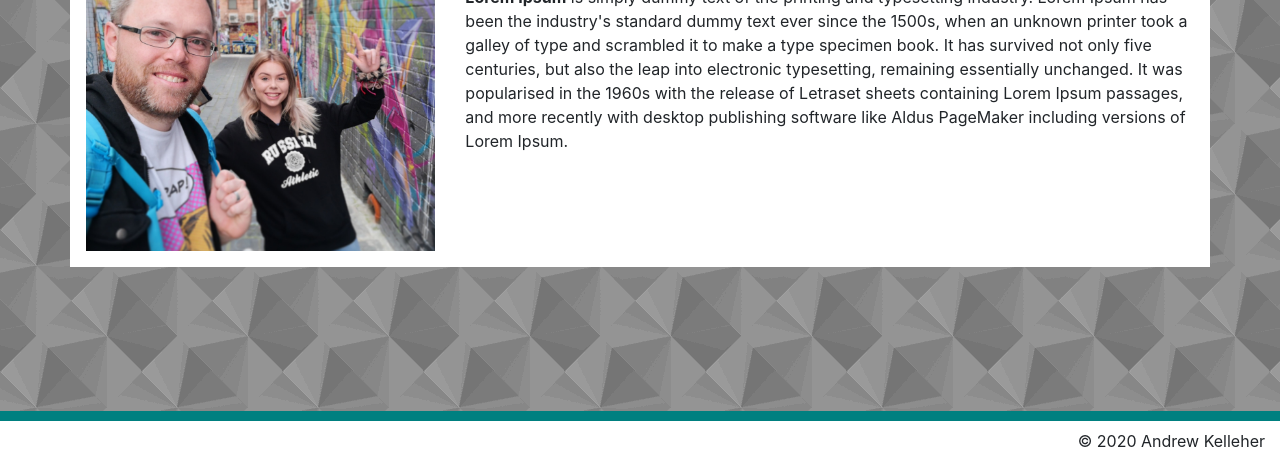
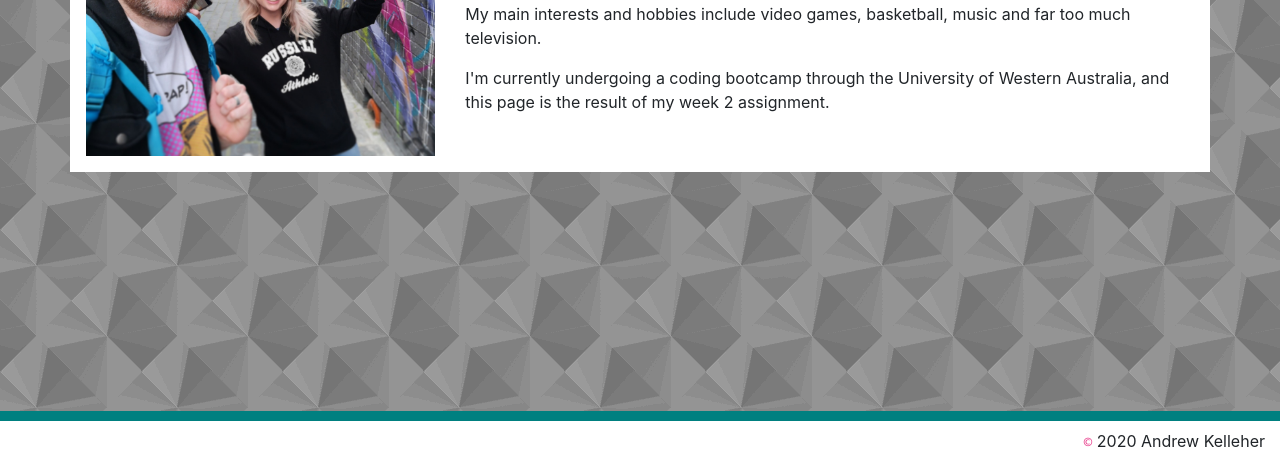
Before and after one commit to diemrbond/Homework_W2, a plain HTML site: page index.html in a window 1280 px wide. Shown: the part 339-800 px from the top of the page. Drawn offline with nearby package versions, Linux system fonts and the light colour scheme.

Commit message:
Restructured the index.html, added favicons

```diff
--- a/assets/style.css
+++ b/assets/style.css
@@ -4,31 +4,7 @@
     margin-right: 20px;
 }
 
-html {
-    height: calc(100% - 130px);
-    /* min-height: 600px; */
-}
-
-body {
-    background-color: white;
-    height: 100%;
-    /* Background downloaded for free from https://www.transparenttextures.com/  */
-    background: url("./diagmonds.png");
-    /* min-height: 600px;*/
-    margin-top: 120px;
-    margin-bottom: 120px;
-}
-
-section {
-
-}
-
-footer {
-    background-color: white;
-    height: 50px;
-    border-top: 10px solid teal;
-}
-
+/* Content Styling */
 h1 {
     font-size: 4em;
 }
@@ -37,8 +13,18 @@ h1 {
     font-family: 'Permanent Marker', cursive;
 }
 
-@media screen and (min-height: 600px){
 body {
+    /* Background downloaded for free from https://www.transparenttextures.com/  */
+    background: url("./diagmonds.png");
+    background-color: white;
+    height: 100%;
     margin-top: 80px;
-    margin-bottom: 0px;
+    margin-bottom: 80px;
 }
+
+/* Footer styling */
+footer {
+    background-color: white;
+    height: 50px;
+    border-top: 10px solid teal;
+}
--- a/index.html
+++ b/index.html
@@ -23,19 +23,17 @@
         integrity="sha384-B4gt1jrGC7Jh4AgTPSdUtOBvfO8shuf57BaghqFfPlYxofvL8/KUEfYiJOMMV+rV"
         crossorigin="anonymous"></script>
 
-    <!-- Custom Stylesheets -->
+    <!-- Custom Stylesheets & Fonts -->
     <link rel="stylesheet" href="./assets/style.css">
     <link href="https://fonts.googleapis.com/css2?family=Permanent+Marker&display=swap" rel="stylesheet">
 
     <!-- Page Components -->
     <title>Andrew Kelleher | Home</title>
+    <link rel="icon" href="./assets/favicon.png">
 
 </head>
 
 <body>
-
-    <!-- Placeholder Image -->
-    <!-- <img class="img img-thumbnail" src="http://placehold.it/150x150"> -->
 
     <!-- Navigation Bar -->
     <nav class="navbar navbar-expand-lg navbar-dark bg-dark fixed-top">
@@ -62,40 +60,34 @@
                     <a class="nav-link" href="contact.html">Contact</a>
                 </li>
             </ul>
-
         </div>
     </nav>
 
     <!-- Main Content Section -->
     <section class="container h-100">
-        <div class="row h-100 align-items-center">
-
-            <div class="container bg-white p-3">
+        <div class="row ">
+            <!-- About Me -->
+            <div class="container bg-white p-3 mt-5 mb-5">
                 <div class="row">
-                    <div class="col-6 col-lg-4">
-                        <img src="./assets/Cover.jpg" class="img-fluid" alt="Cover image">
-                    </div>
+                    <figure class="col-6 col-lg-4 mb-0">
+                        <img src="./assets/Cover.jpg" class="img-fluid" alt="Hanging out in Melbourne">
+                    </figure>
                     <div class="col-12 col-lg-8">
                         <h1 class="handwritten">About me!</h1>
-                        <strong>Lorem Ipsum</strong> is simply dummy text of the printing and typesetting industry.
-                        Lorem Ipsum has been the industry's standard dummy text ever since the 1500s, when an unknown
-                        printer took a galley of type and scrambled it to make a type specimen book. It has survived not
-                        only five centuries, but also the leap into electronic typesetting, remaining essentially
-                        unchanged. It was popularised in the 1960s with the release of Letraset sheets containing Lorem
-                        Ipsum passages, and more recently with desktop publishing software like Aldus PageMaker
-                        including versions of Lorem Ipsum.
+                        <p>Hi! My name is <strong>Andrew Kelleher</strong> and for the last 18 years since graduating with a degree in Graphic & Multimedia Design from Curtin University, I have been working as a Multimedia Designer in Perth, Australia. I'm married with 3 kids, 2 dogs, 1 cat and 12 fish and a white picket fence.</p>
+                        <p>My main interests and hobbies include video games, basketball, music and far too much television.</p>
+                        <p>I'm currently undergoing a coding bootcamp through the University of Western Australia, and this page is the result of my week 2 assignment.</p>
                     </div>
                 </div>
             </div>
-
         </div>
     </section>
 
     <!-- Footer -->
     <footer class="fixed-bottom container-fluid">
-        <div class="row justify-content-end h-100 align-items-center">
+        <div class="row h-100 align-items-center">
             <div class="col text-right">
-                <span>&copy; 2020 Andrew Kelleher</span>
+                <span><code>&copy;</code> 2020 Andrew Kelleher</span>
             </div>
         </div>
     </footer>
@@ -103,3 +95,5 @@
 </body>
 
 </html>
+
+<!-- HTML validated by https://validator.w3.org/ -->
```
Also changed, not shown: assets/favicon.png (added).
